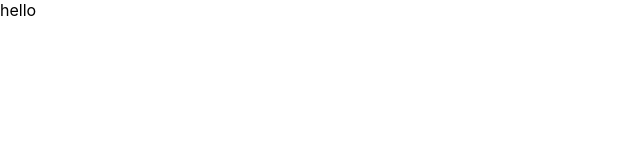
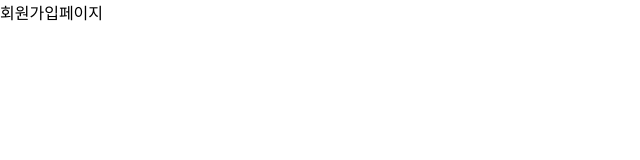
Before and after one commit to wldns0622/boilerPlate, a React (Create React App) app in the folder client/: page /register in a window 1280 px wide. Shown: the top 160 px of the page, without its empty margins (0-640 px from the left). Built offline with nearby package versions, Linux system fonts and the light colour scheme.

Commit message:
feat: router-dom

```diff
--- a/client/package.json
+++ b/client/package.json
@@ -8,6 +8,7 @@
     "@testing-library/user-event": "^12.1.10",
     "react": "^17.0.2",
     "react-dom": "^17.0.2",
+    "react-router-dom": "^5.3.0",
     "react-scripts": "4.0.3",
     "web-vitals": "^1.0.1"
   },
--- a/client/src/App.js
+++ b/client/src/App.js
@@ -1,7 +1,21 @@
 import './App.css';
+import React from 'react';
+import {Switch, Route} from 'react-router-dom'
+
+import LandingPage from './components/views/LandingPage/LandingPage';
+import LoginPage from './components/views/LoginPage/LoginPage';
+import RegisterPage from './components/views/RegisterPage/RegisterPage';
 
 function App() {
-  return <div>hello</div>
+  return (
+  <>
+    <Switch>
+      <Route exact path="/" component={LandingPage} />
+      <Route path="/login" component={LoginPage} />
+      <Route path="/register" component={RegisterPage} />
+    </Switch>
+  </>
+  )
 }
 
 export default App;
--- a/client/src/components/views/LandingPage/LandingPage.js
+++ b/client/src/components/views/LandingPage/LandingPage.js
@@ -3,7 +3,7 @@
 function LandingPage(props) {
   return (
     <div>
-
+      랜딩페이지
     </div>
   );
 }
--- a/client/src/components/views/LoginPage/LoginPage.js
+++ b/client/src/components/views/LoginPage/LoginPage.js
@@ -3,7 +3,7 @@
 function LoginPage(props) {
   return (
     <div>
-
+      로그인페이지
     </div>
   );
 }
--- a/client/src/components/views/RegisterPage/RegisterPage.js
+++ b/client/src/components/views/RegisterPage/RegisterPage.js
@@ -3,7 +3,7 @@
 function RegisterPage(props) {
   return (
     <div>
-
+      회원가입페이지
     </div>
   );
 }
--- a/client/src/index.js
+++ b/client/src/index.js
@@ -3,10 +3,13 @@
 import './index.css';
 import App from './App';
 import reportWebVitals from './reportWebVitals';
+import {BrowserRouter} from 'react-router-dom';
 
 ReactDOM.render(
   <React.StrictMode>
-    <App />
+    <BrowserRouter>
+      <App />
+    </BrowserRouter>
   </React.StrictMode>,
   document.getElementById('root')
 );
```
Also changed, not shown: 1 other file (tests, documents, lock files or other folders).
